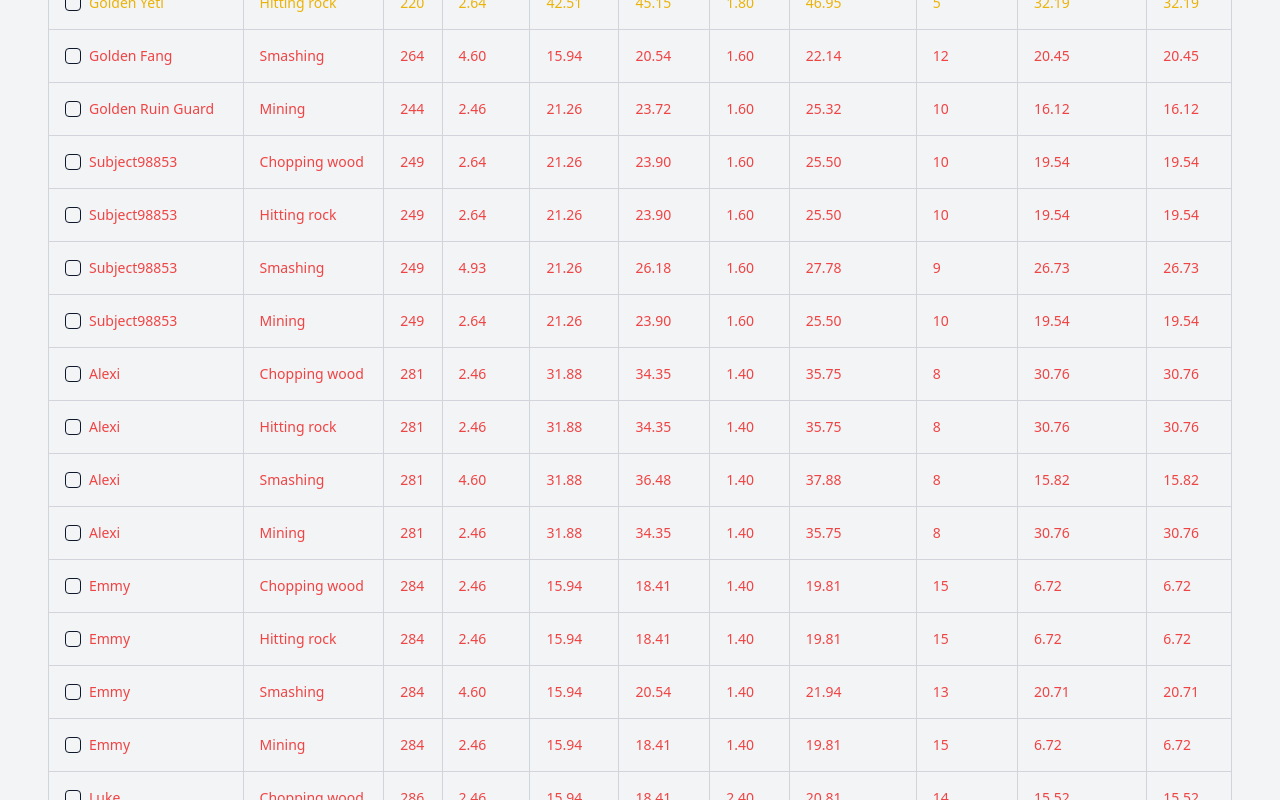
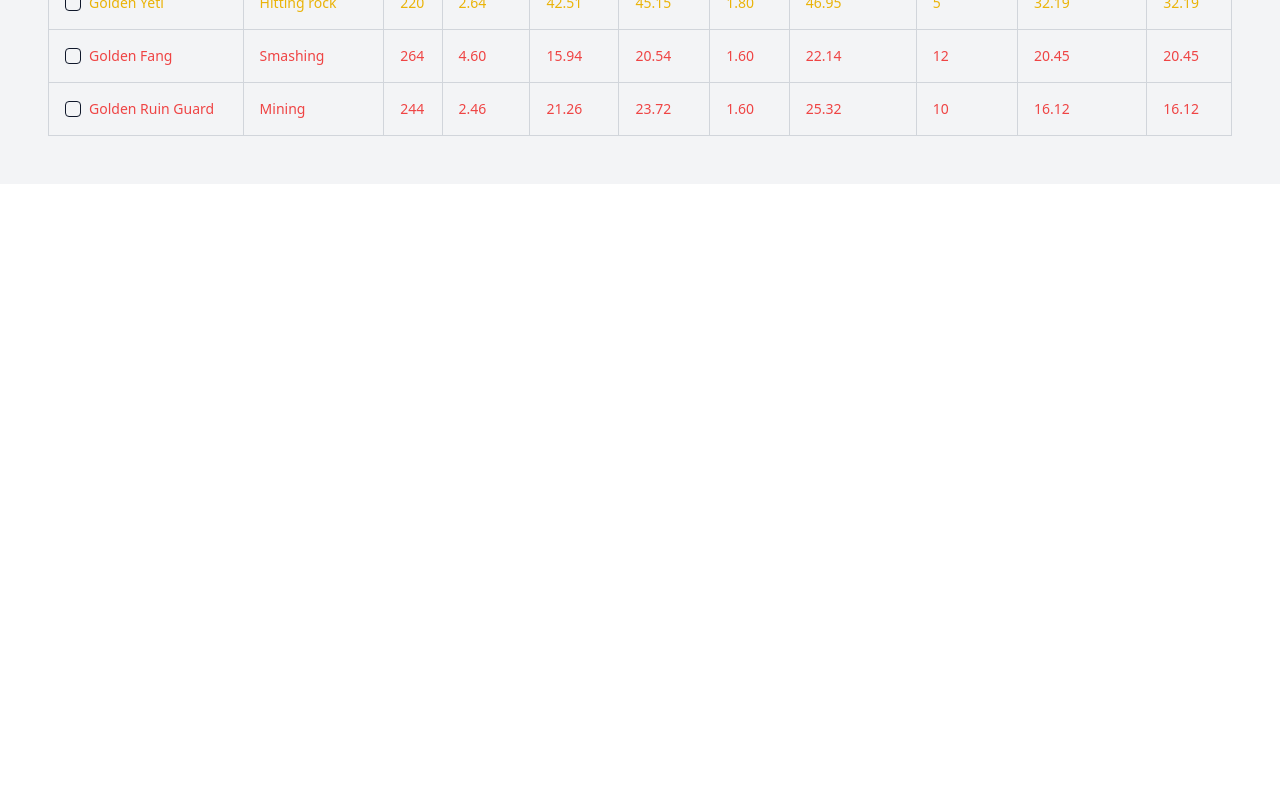
Before and after one commit to bensoro2/monster-math-magic-02, a React (Vite) app: page / in a window 1280 px wide. Shown: the part 4300-5100 px from the top of the page. After the commit the page ends 4484 px from the top, so only its background shows below. Built offline with nearby package versions, Linux system fonts and the light colour scheme.

Commit message:
Reverted to edit 17ae8e01-37b8-418c-97b5-6d3ac419cb70: "Update CalculatorButtons.jsx
แก้ไข URL"

```diff
--- a/src/data/monsterData.js
+++ b/src/data/monsterData.js
@@ -69,29 +69,5 @@ export const monsters = [
   { name: "Golden Twister", type: "Hitting rock", hp: 223, resistances: { physical: 25, fire: 70, cold: 15, lightning: 40, chaos: 25 } },
   { name: "Golden Yeti", type: "Hitting rock", hp: 220, resistances: { physical: 25, fire: 25, cold: 55, lightning: 40, chaos: 20 } },
   { name: "Golden Fang", type: "Smashing", hp: 264, resistances: { physical: 30, fire: 20, cold: 60, lightning: 35, chaos: 70 } },
-  { name: "Golden Ruin Guard", type: "Mining", hp: 244, resistances: { physical: 30, fire: 60, cold: 60, lightning: 10, chaos: 60 } },
-  { name: "Subject98853", type: "Chopping wood", hp: 249, resistances: { physical: 25, fire: 55, cold: 60, lightning: 50, chaos: 60 } },
-  { name: "Subject98853", type: "Hitting rock", hp: 249, resistances: { physical: 25, fire: 55, cold: 60, lightning: 50, chaos: 60 } },
-  { name: "Subject98853", type: "Smashing", hp: 249, resistances: { physical: 25, fire: 55, cold: 60, lightning: 50, chaos: 60 } },
-  { name: "Subject98853", type: "Mining", hp: 249, resistances: { physical: 25, fire: 55, cold: 60, lightning: 50, chaos: 60 } },
-  { name: "Alexi", type: "Chopping wood", hp: 281, resistances: { physical: 30, fire: 65, cold: 65, lightning: 65, chaos: 40 } },
-  { name: "Alexi", type: "Hitting rock", hp: 281, resistances: { physical: 30, fire: 65, cold: 65, lightning: 55, chaos: 40 } },
-  { name: "Alexi", type: "Smashing", hp: 281, resistances: { physical: 30, fire: 65, cold: 65, lightning: 65, chaos: 40 } },
-  { name: "Alexi", type: "Mining", hp: 281, resistances: { physical: 30, fire: 65, cold: 65, lightning: 65, chaos: 40 } },
-  { name: "Emmy", type: "Chopping wood", hp: 284, resistances: { physical: 30, fire: 65, cold: 65, lightning: 40, chaos: 70 } },
-  { name: "Emmy", type: "Hitting rock", hp: 284, resistances: { physical: 30, fire: 65, cold: 65, lightning: 40, chaos: 70 } },
-  { name: "Emmy", type: "Smashing", hp: 284, resistances: { physical: 30, fire: 65, cold: 65, lightning: 40, chaos: 70 } },
-  { name: "Emmy", type: "Mining", hp: 284, resistances: { physical: 30, fire: 65, cold: 65, lightning: 40, chaos: 70 } },
-  { name: "Luke", type: "Chopping wood", hp: 286, resistances: { physical: 30, fire: 65, cold: 40, lightning: 70, chaos: 70 } },
-  { name: "Luke", type: "Hitting rock", hp: 286, resistances: { physical: 30, fire: 65, cold: 40, lightning: 70, chaos: 70 } },
-  { name: "Luke", type: "Smashing", hp: 286, resistances: { physical: 30, fire: 65, cold: 40, lightning: 70, chaos: 70 } },
-  { name: "Luke", type: "Mining", hp: 286, resistances: { physical: 30, fire: 65, cold: 40, lightning: 70, chaos: 70 } },
-  { name: "Mia", type: "Chopping wood", hp: 269, resistances: { physical: 30, fire: 40, cold: 70, lightning: 70, chaos: 70 } },
-  { name: "Mia", type: "Hitting rock", hp: 269, resistances: { physical: 30, fire: 40, cold: 70, lightning: 70, chaos: 70 } },
-  { name: "Mia", type: "Smashing", hp: 269, resistances: { physical: 30, fire: 40, cold: 70, lightning: 70, chaos: 70 } },
-  { name: "Mia", type: "Mining", hp: 269, resistances: { physical: 30, fire: 40, cold: 70, lightning: 70, chaos: 70 } },
-  { name: "Kevin", type: "Chopping wood", hp: 213, resistances: { physical: 35, fire: 65, cold: 65, lightning: 70, chaos: 75 } },
-  { name: "Kevin", type: "Hitting rock", hp: 213, resistances: { physical: 35, fire: 65, cold: 65, lightning: 70, chaos: 75 } },
-  { name: "Kevin", type: "Smashing", hp: 213, resistances: { physical: 35, fire: 65, cold: 65, lightning: 70, chaos: 75 } },
-  { name: "Kevin", type: "Mining", hp: 213, resistances: { physical: 35, fire: 65, cold: 65, lightning: 70, chaos: 75 } }
+  { name: "Golden Ruin Guard", type: "Mining", hp: 244, resistances: { physical: 30, fire: 60, cold: 60, lightning: 10, chaos: 60 } }
 ];
```
